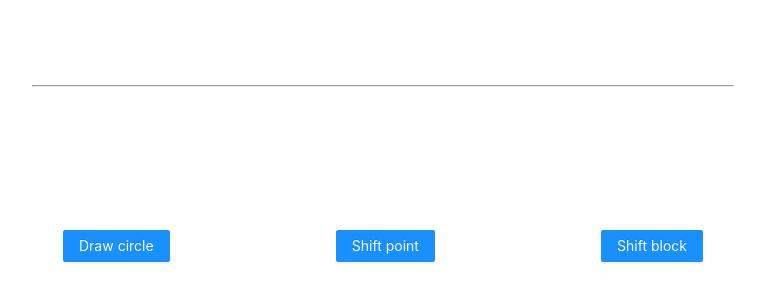
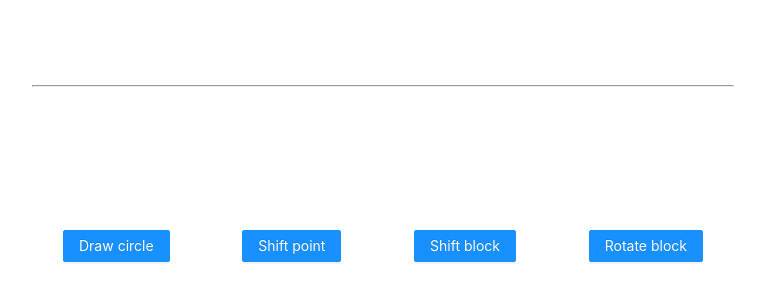
Before and after one commit to phatnguyen1006/GIS_Translate_Tool, a Next.js app: page / in a window 1280 px wide. Shown: the part 256-556 px from the top of the page, without its empty margins (257-1022 px from the left). Built offline with nearby package versions, Linux system fonts and the light colour scheme.

Commit message:
add rotate btn

```diff
--- a/pages/index.tsx
+++ b/pages/index.tsx
@@ -1,4 +1,4 @@
-import { Button } from "antd";
+import { Button, notification } from "antd";
 import { useRouter } from "next/router";
 import Documentation from "@components/Documentation";
 import { NextPage } from "next/types";
@@ -6,11 +6,23 @@ import styles from "../styles/Home.module.css";
 import AppRoute from "@routes";
 import Head from "next/head";
 
+type NotificationType = 'success' | 'info' | 'warning' | 'error';
+
 const Home: NextPage = () => {
   const router = useRouter();
 
   const switchRoute = (pathName: string) => {
     router.push(pathName);
+  };
+
+  const openNotificationWithIcon = (type: NotificationType) => {
+    notification[type]({
+      message: 'Tính năng hiện tại chưa khả dụng',
+      description:
+        <>
+          <h4>Sẽ được cập nhật ở phiên bản tiếp theo"</h4>
+        </>,
+    });
   };
 
   return (
@@ -24,6 +36,7 @@ const Home: NextPage = () => {
         <Button type="primary" onClick={() => switchRoute(AppRoute.circle)}>Draw circle</Button>
         <Button type="primary" onClick={() => switchRoute(AppRoute.shiftPoint)}>Shift point</Button>
         <Button type="primary" onClick={() => switchRoute(AppRoute.shiftBlock)}>Shift block</Button>
+        <Button type="primary" onClick={() => openNotificationWithIcon('warning')}>Rotate block</Button>
       </div>
     </div>
   );
```
